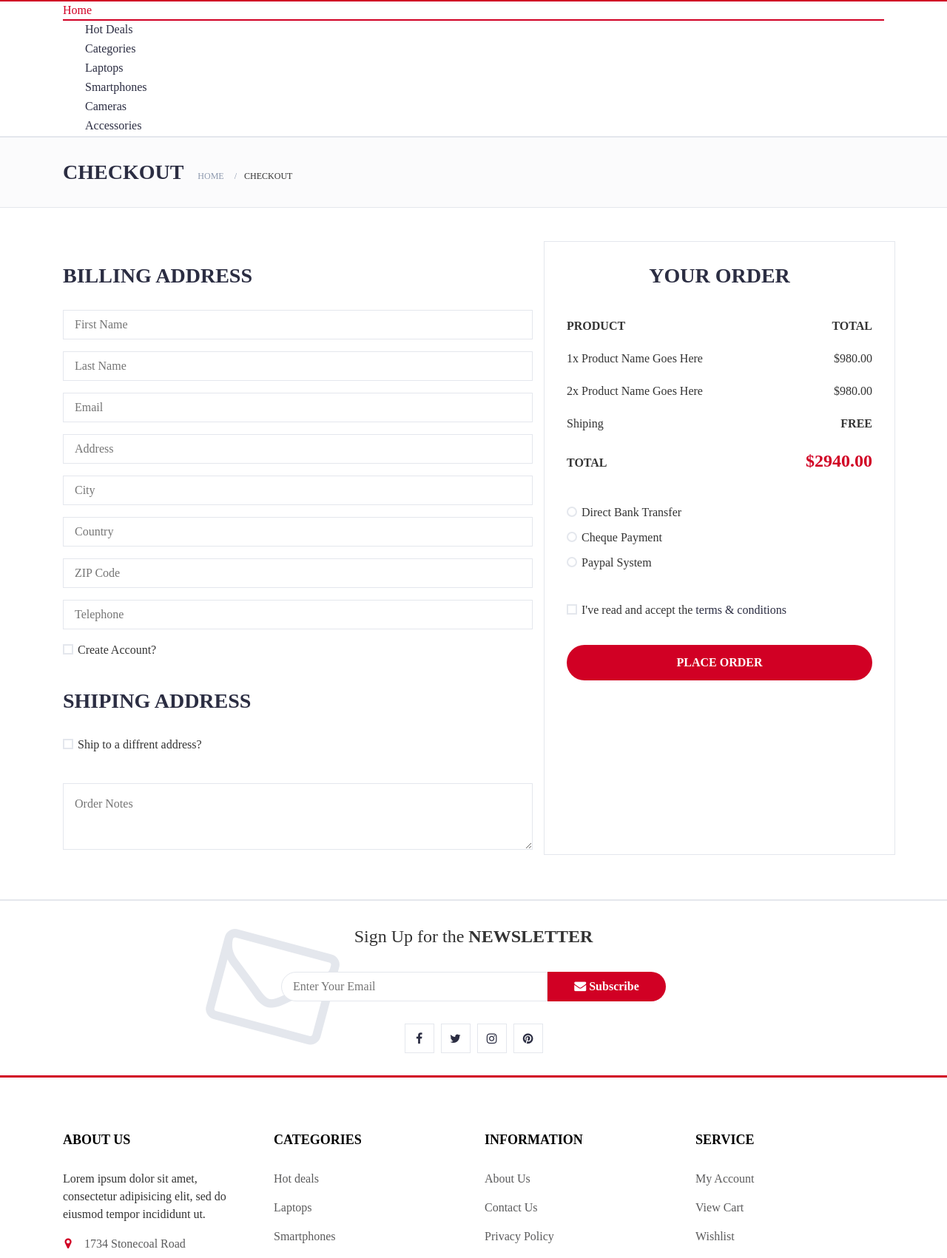
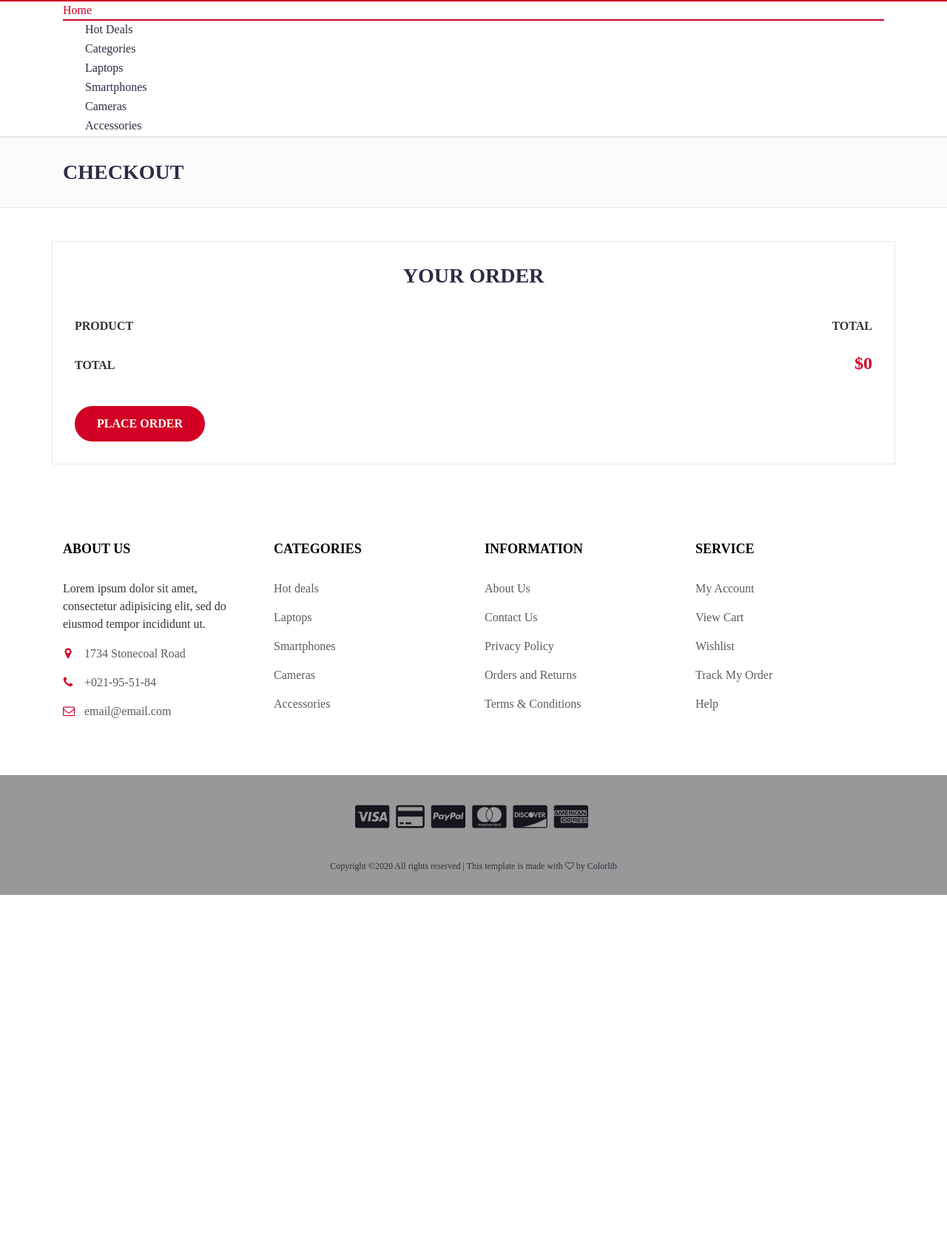
Before and after one commit to Zahra-FallahMMA/BookStore, a Django app: template BookStore/shop/templates/checkout.html in a window 1280 px wide. Shown: the part 351-2052 px from the top of the page at 74% size. After the commit the page ends 1561 px from the top, so only its background shows below. Run offline with Django 3.2, Linux system fonts and the light colour scheme; the template is opened without the code that fills it, so the values that code supplies are empty; some libraries are stand-ins or nearby versions.

Commit message:
git add bookstore

```diff
--- a/BookStore/BookStore/settings.py
+++ b/BookStore/BookStore/settings.py
@@ -130,3 +130,6 @@ MEDIA_ROOT = os.path.join(BASE_DIR, 'media')
 MEDIA_URL = '/media/'
 
 CART_SESSION_ID = 'cart'
+
+LOGIN_REDIRECT_URL = '/'
+LOGIN_URL = '/login/'
--- a/BookStore/shop/templates/checkout.html
+++ b/BookStore/shop/templates/checkout.html
@@ -1,8 +1,8 @@
 {% extends 'base.html' %}
 {% load static %}
-{% block title %} CheckOut {% endblock %}
+
+{% block title %} Checkout {% endblock %}
 {% block content %}
-
 		<!-- NAVIGATION -->
 		<nav id="navigation">
 			<!-- container -->
@@ -35,10 +35,6 @@
 				<div class="row">
 					<div class="col-md-12">
 						<h3 class="breadcrumb-header">Checkout</h3>
-						<ul class="breadcrumb-tree">
-							<li><a href="#">Home</a></li>
-							<li class="active">Checkout</li>
-						</ul>
 					</div>
 				</div>
 				<!-- /row -->
@@ -53,103 +49,8 @@
 			<div class="container">
 				<!-- row -->
 				<div class="row">
-
-					<div class="col-md-7">
-						<!-- Billing Details -->
-						<div class="billing-details">
-							<div class="section-title">
-								<h3 class="title">Billing address</h3>
-							</div>
-							<div class="form-group">
-								<input class="input" type="text" name="first-name" placeholder="First Name">
-							</div>
-							<div class="form-group">
-								<input class="input" type="text" name="last-name" placeholder="Last Name">
-							</div>
-							<div class="form-group">
-								<input class="input" type="email" name="email" placeholder="Email">
-							</div>
-							<div class="form-group">
-								<input class="input" type="text" name="address" placeholder="Address">
-							</div>
-							<div class="form-group">
-								<input class="input" type="text" name="city" placeholder="City">
-							</div>
-							<div class="form-group">
-								<input class="input" type="text" name="country" placeholder="Country">
-							</div>
-							<div class="form-group">
-								<input class="input" type="text" name="zip-code" placeholder="ZIP Code">
-							</div>
-							<div class="form-group">
-								<input class="input" type="tel" name="tel" placeholder="Telephone">
-							</div>
-							<div class="form-group">
-								<div class="input-checkbox">
-									<input type="checkbox" id="create-account">
-									<label for="create-account">
-										<span></span>
-										Create Account?
-									</label>
-									<div class="caption">
-										<p>Lorem ipsum dolor sit amet, consectetur adipisicing elit, sed do eiusmod tempor incididunt.</p>
-										<input class="input" type="password" name="password" placeholder="Enter Your Password">
-									</div>
-								</div>
-							</div>
-						</div>
-						<!-- /Billing Details -->
-
-						<!-- Shiping Details -->
-						<div class="shiping-details">
-							<div class="section-title">
-								<h3 class="title">Shiping address</h3>
-							</div>
-							<div class="input-checkbox">
-								<input type="checkbox" id="shiping-address">
-								<label for="shiping-address">
-									<span></span>
-									Ship to a diffrent address?
-								</label>
-								<div class="caption">
-									<div class="form-group">
-										<input class="input" type="text" name="first-name" placeholder="First Name">
-									</div>
-									<div class="form-group">
-										<input class="input" type="text" name="last-name" placeholder="Last Name">
-									</div>
-									<div class="form-group">
-										<input class="input" type="email" name="email" placeholder="Email">
-									</div>
-									<div class="form-group">
-										<input class="input" type="text" name="address" placeholder="Address">
-									</div>
-									<div class="form-group">
-										<input class="input" type="text" name="city" placeholder="City">
-									</div>
-									<div class="form-group">
-										<input class="input" type="text" name="country" placeholder="Country">
-									</div>
-									<div class="form-group">
-										<input class="input" type="text" name="zip-code" placeholder="ZIP Code">
-									</div>
-									<div class="form-group">
-										<input class="input" type="tel" name="tel" placeholder="Telephone">
-									</div>
-								</div>
-							</div>
-						</div>
-						<!-- /Shiping Details -->
-
-						<!-- Order notes -->
-						<div class="order-notes">
-							<textarea class="input" placeholder="Order Notes"></textarea>
-						</div>
-						<!-- /Order notes -->
-					</div>
-
 					<!-- Order Details -->
-					<div class="col-md-5 order-details">
+					<div class="col-md-12 order-details">
 						<div class="section-title text-center">
 							<h3 class="title">Your Order</h3>
 						</div>
@@ -159,64 +60,28 @@
 								<div><strong>TOTAL</strong></div>
 							</div>
 							<div class="order-products">
-								<div class="order-col">
-									<div>1x Product Name Goes Here</div>
-									<div>$980.00</div>
-								</div>
-								<div class="order-col">
-									<div>2x Product Name Goes Here</div>
-									<div>$980.00</div>
-								</div>
+                                {% for item in cart %}
+                                    <div class="order-col">
+                                        <div>{{ item.product_count }}X {{ item.product.name }}</div>
+                                        <div>${{ item.total_price }}</div>
+                                    </div>
+                                {% endfor %}
 							</div>
-							<div class="order-col">
-								<div>Shiping</div>
-								<div><strong>FREE</strong></div>
-							</div>
+
 							<div class="order-col">
 								<div><strong>TOTAL</strong></div>
-								<div><strong class="order-total">$2940.00</strong></div>
+								<div><strong class="order-total">${{ cart.get_total_price }}</strong></div>
 							</div>
 						</div>
-						<div class="payment-method">
-							<div class="input-radio">
-								<input type="radio" name="payment" id="payment-1">
-								<label for="payment-1">
-									<span></span>
-									Direct Bank Transfer
-								</label>
-								<div class="caption">
-									<p>Lorem ipsum dolor sit amet, consectetur adipisicing elit, sed do eiusmod tempor incididunt ut labore et dolore magna aliqua.</p>
-								</div>
-							</div>
-							<div class="input-radio">
-								<input type="radio" name="payment" id="payment-2">
-								<label for="payment-2">
-									<span></span>
-									Cheque Payment
-								</label>
-								<div class="caption">
-									<p>Lorem ipsum dolor sit amet, consectetur adipisicing elit, sed do eiusmod tempor incididunt ut labore et dolore magna aliqua.</p>
-								</div>
-							</div>
-							<div class="input-radio">
-								<input type="radio" name="payment" id="payment-3">
-								<label for="payment-3">
-									<span></span>
-									Paypal System
-								</label>
-								<div class="caption">
-									<p>Lorem ipsum dolor sit amet, consectetur adipisicing elit, sed do eiusmod tempor incididunt ut labore et dolore magna aliqua.</p>
-								</div>
-							</div>
-						</div>
+
 						<div class="input-checkbox">
 							<input type="checkbox" id="terms">
-							<label for="terms">
-								<span></span>
-								I've read and accept the <a href="#">terms & conditions</a>
-							</label>
 						</div>
-						<a href="#" class="primary-btn order-submit">Place order</a>
+                        <form action="." method="post">
+                            {% csrf_token %}
+                            <input class="primary-btn order-submit" type="submit" value="Place Order">
+                        </form>
+
 					</div>
 					<!-- /Order Details -->
 				</div>
@@ -225,40 +90,4 @@
 			<!-- /container -->
 		</div>
 		<!-- /SECTION -->
-
-		<!-- NEWSLETTER -->
-		<div id="newsletter" class="section">
-			<!-- container -->
-			<div class="container">
-				<!-- row -->
-				<div class="row">
-					<div class="col-md-12">
-						<div class="newsletter">
-							<p>Sign Up for the <strong>NEWSLETTER</strong></p>
-							<form>
-								<input class="input" type="email" placeholder="Enter Your Email">
-								<button class="newsletter-btn"><i class="fa fa-envelope"></i> Subscribe</button>
-							</form>
-							<ul class="newsletter-follow">
-								<li>
-									<a href="#"><i class="fa fa-facebook"></i></a>
-								</li>
-								<li>
-									<a href="#"><i class="fa fa-twitter"></i></a>
-								</li>
-								<li>
-									<a href="#"><i class="fa fa-instagram"></i></a>
-								</li>
-								<li>
-									<a href="#"><i class="fa fa-pinterest"></i></a>
-								</li>
-							</ul>
-						</div>
-					</div>
-				</div>
-				<!-- /row -->
-			</div>
-			<!-- /container -->
-		</div>
-		<!-- /NEWSLETTER -->
 {% endblock %}
--- a/BookStore/shop/urls.py
+++ b/BookStore/shop/urls.py
@@ -1,11 +1,13 @@
 from . import views
-from django.urls import path
+from django.urls import path, include
+from django.contrib.auth import views as auth_views
 
 app_name = 'shop'
 
 urlpatterns = [
-path('', views.index, name='index'),
-path('checkout/', views.checkout, name='checkout'),
-path('product/<int:pk>/', views.product, name='product'),
-path('store/', views.store, name='store'),
+   path('', views.index, name='index'),
+   path('store/', views.store, name='store'),
+   path('product/<int:pk>/', views.product, name='product'),
+   path('checkout/', views.checkout, name='checkout'),
+   path('login/', auth_views.LoginView.as_view(), name='login'),
 ]
```
Also changed, not shown: BookStore/shop/templates/order_detail.html (added, +50 -0 lines), BookStore/shop/templates/registration/login.html (added, +24 -0 lines), BookStore/shop/views.py (+23 -5 lines).
